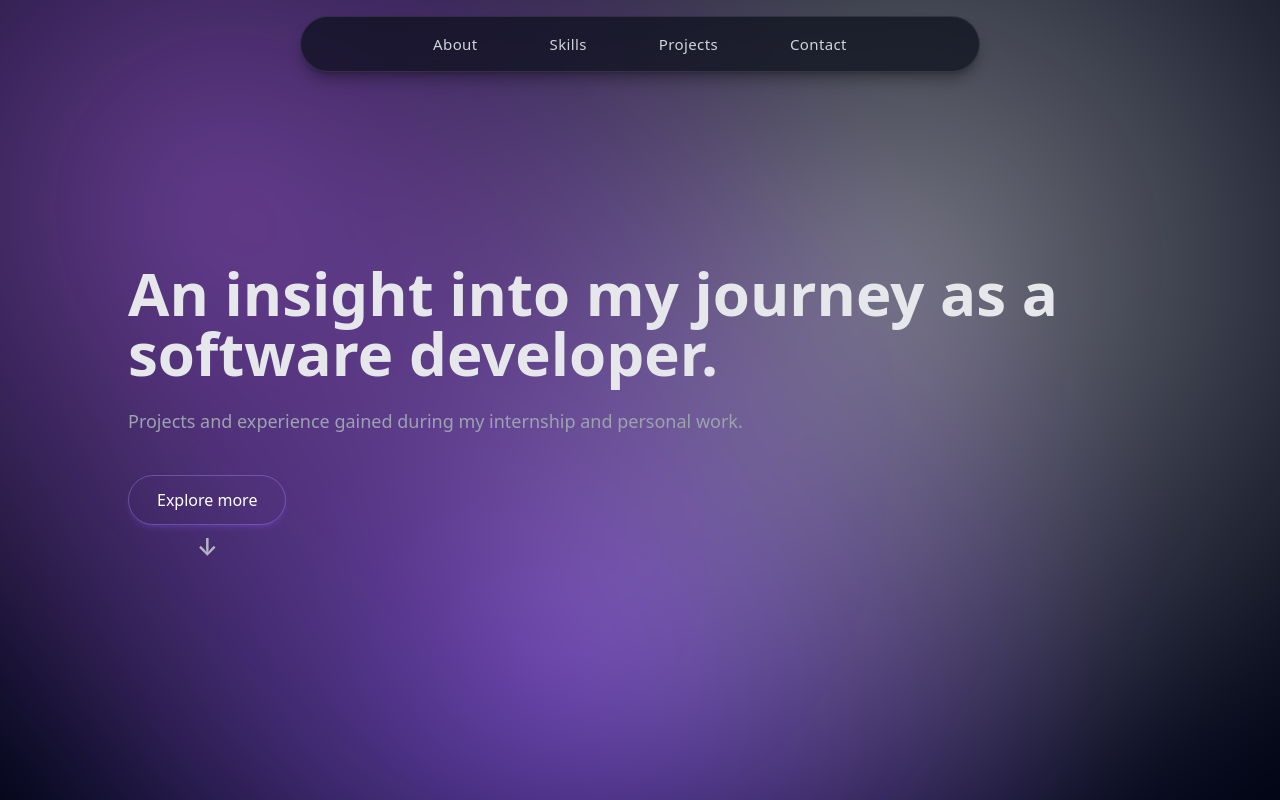
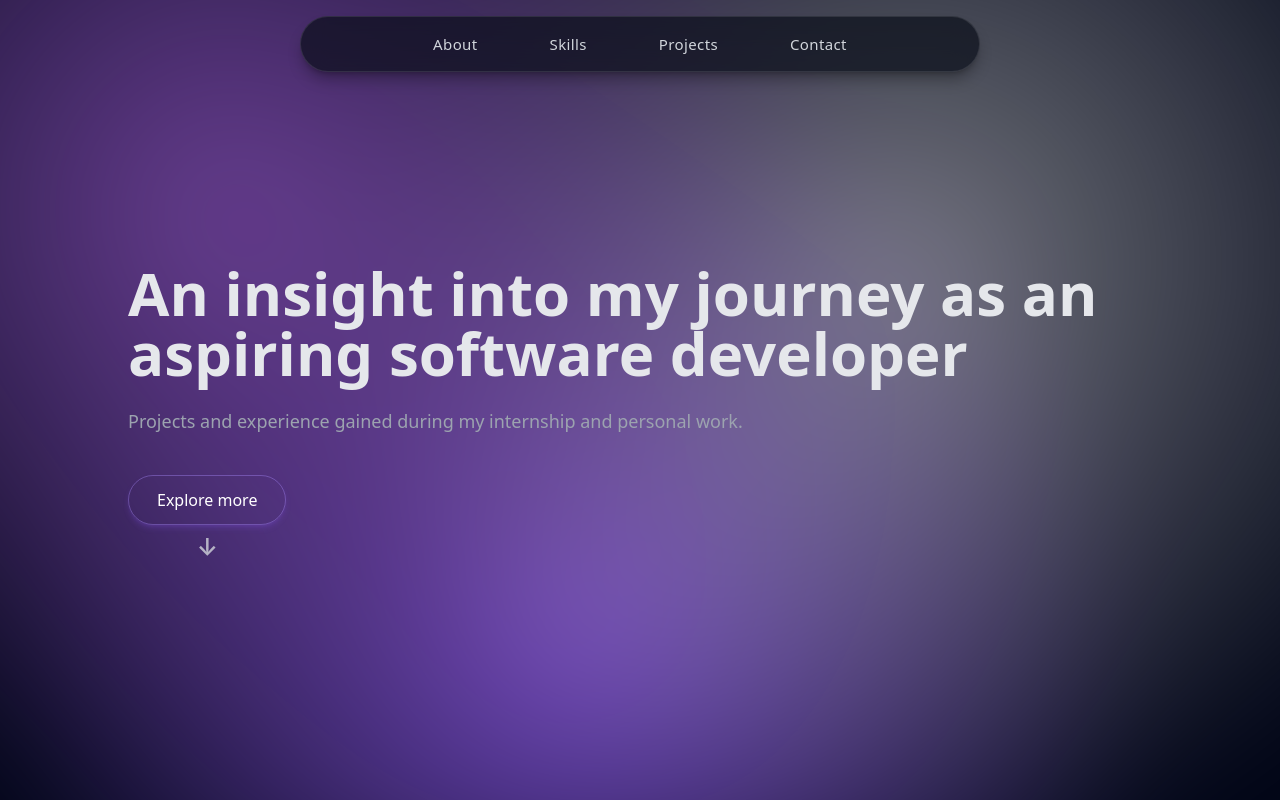
Before and after one commit to DeepeshSingh564/portfolio, a React (Vite) app: page / in a window 1280 px wide. Shown: the top 800 px of the page. Built offline with nearby package versions, Linux system fonts and the light colour scheme.

Commit message:
Changes on the main page

```diff
--- a/src/components/Hero.jsx
+++ b/src/components/Hero.jsx
@@ -40,7 +40,7 @@ export default function Hero() {
                 className="relative z-10 max-w-5xl mx-auto px-6 md:px-0 text-left"
             >
                 <h1 className="text-4xl md:text-5xl lg:text-6xl font-bold leading-tight">
-                    An insight into my journey as a software developer.
+                   An insight into my journey as an aspiring software developer
                 </h1>
 
                 <p className="mt-6 text-base md:text-lg text-gray-400 max-w-2xl">
```
